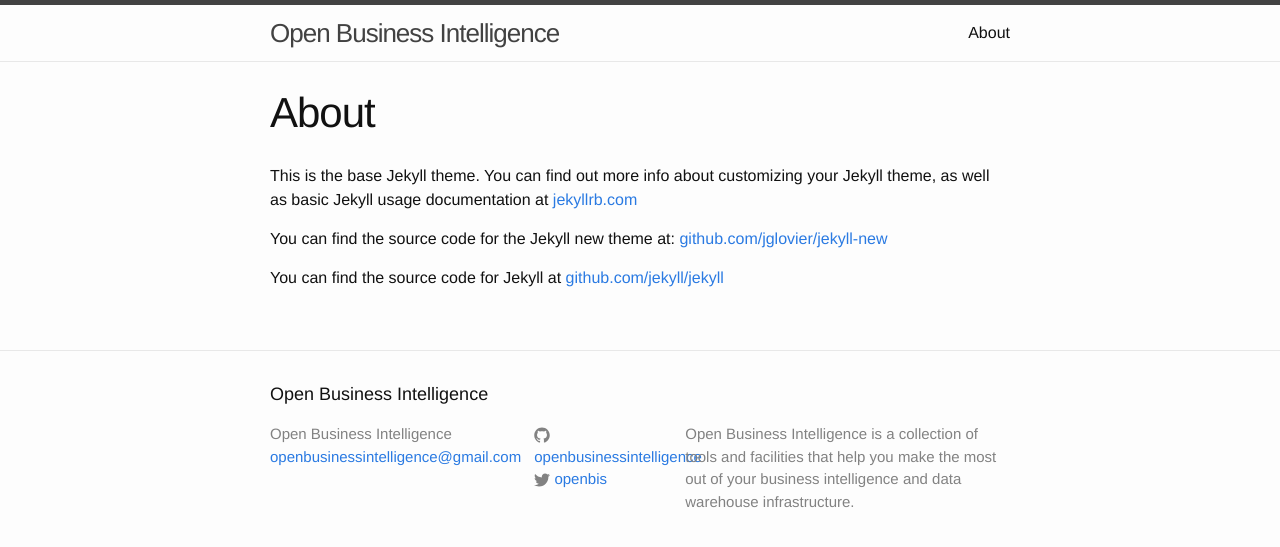
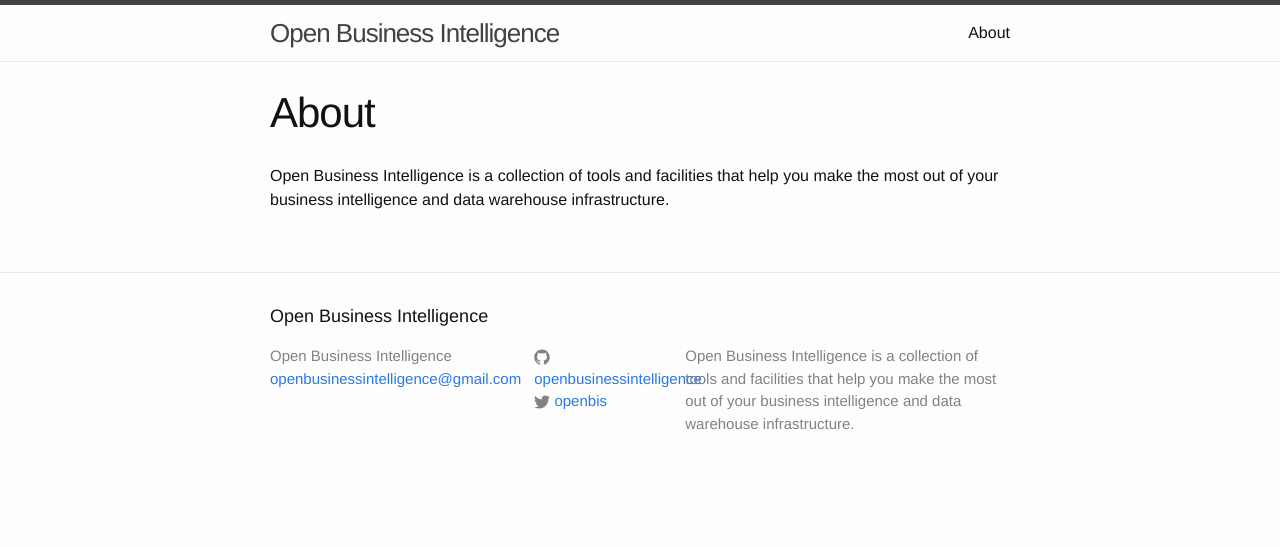
Before and after one commit to openbusinessintelligence/openbusinessintelligence.github.io, a Jekyll site: the page built from about.md, in a window 1280 px wide. Shown: the top 547 px of the page. Built offline with Jekyll 4.4.1, drawn with Linux system fonts in a browser that asks for light colours.

Commit message:
Updated about.md

```diff
--- a/about.md
+++ b/about.md
@@ -2,10 +2,7 @@
 layout: page
 title: About
 permalink: /about/
+published: true
 ---
 
-This is the base Jekyll theme. You can find out more info about customizing your Jekyll theme, as well as basic Jekyll usage documentation at [jekyllrb.com](http://jekyllrb.com/)
-
-You can find the source code for the Jekyll new theme at: [github.com/jglovier/jekyll-new](https://github.com/jglovier/jekyll-new)
-
-You can find the source code for Jekyll at [github.com/jekyll/jekyll](https://github.com/jekyll/jekyll)
+Open Business Intelligence is a collection of tools and facilities that help you make the most out of your business intelligence and data warehouse infrastructure.
```
